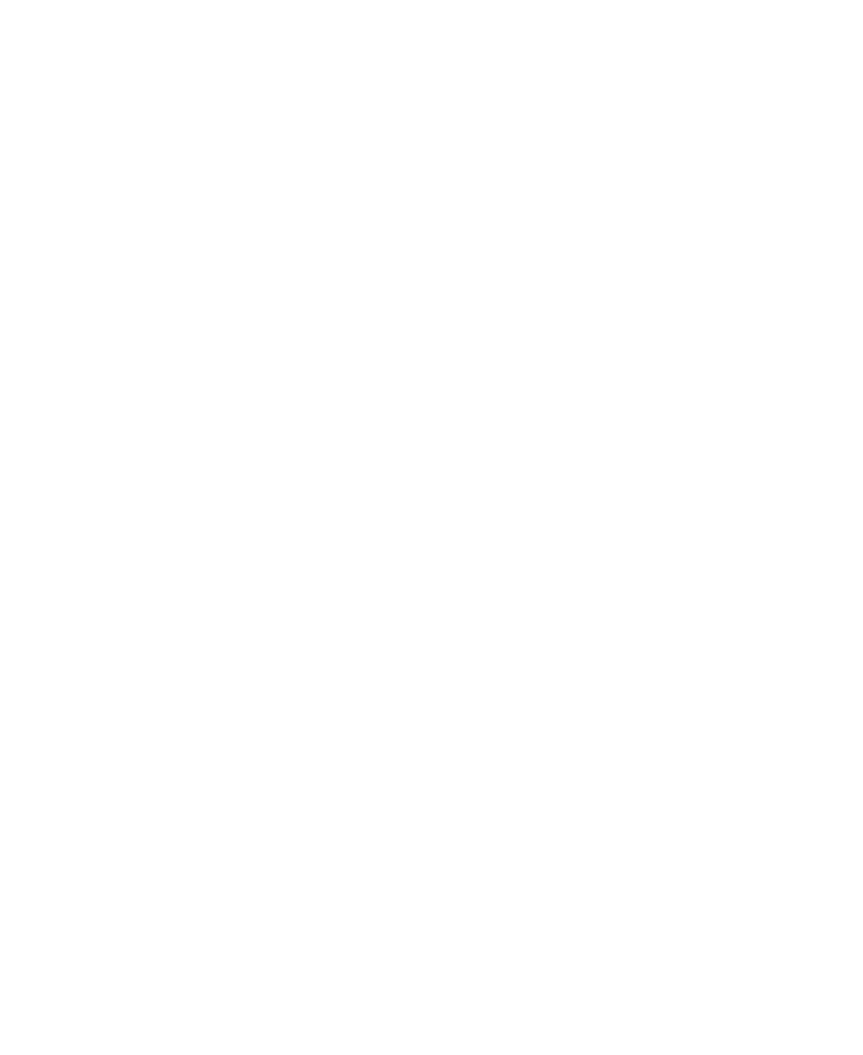
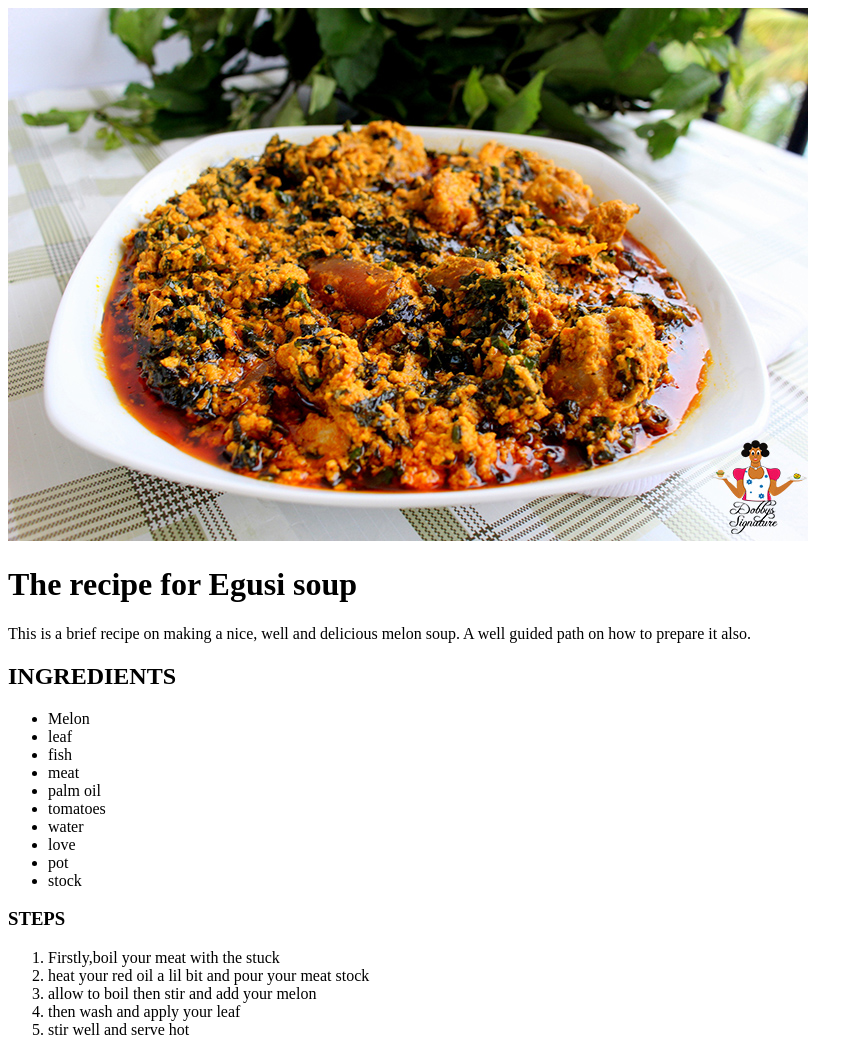
Before and after one commit to Osayimwense1307/odin-recipes, a plain HTML site: page recipes/egusi.html in a window 1280 px wide. Shown: the whole page, without its empty margins (0-863 px from the left). Before the commit the page ends 800 px from the top, so only its background shows below. Drawn offline with Linux system fonts and the light colour scheme.

Commit message:
Add egusi.html and img/

```diff
--- a/recipes/egusi.html
+++ b/recipes/egusi.html
@@ -7,6 +7,32 @@
     <title>Egusi</title>
 </head>
 <body>
+    <img src="img/egusi soup recipe.JPG" alt="Pic of a delicious melon soup">
+    <h1>The recipe for Egusi soup</h1>
+    <p>This is a brief recipe on making a nice, well and delicious melon soup.
+        A well guided path on how to prepare it also.
+    </p>
 
+    <h2>INGREDIENTS</h2>
+    <ul>
+        <li>Melon</li>
+        <li>leaf</li>
+        <li>fish</li>
+        <li>meat</li>
+        <li>palm oil</li>
+        <li>tomatoes</li>
+        <li>water</li>
+        <li>love</li>
+        <li>pot</li>
+        <li>stock</li>
+    </ul>
+    <h3>STEPS</h3>
+    <ol>
+        <li>Firstly,boil your meat with the stuck </li>
+        <li>heat your red oil a lil bit and pour your meat stock </li>
+        <li>allow to boil then stir and add your melon</li>
+        <li>then wash and apply your leaf</li>
+        <li>stir well and serve hot </li>
+    </ol>
 </body>
 </html>
```
Also changed, not shown: recipes/img/egusi soup recipe.JPG (added).
